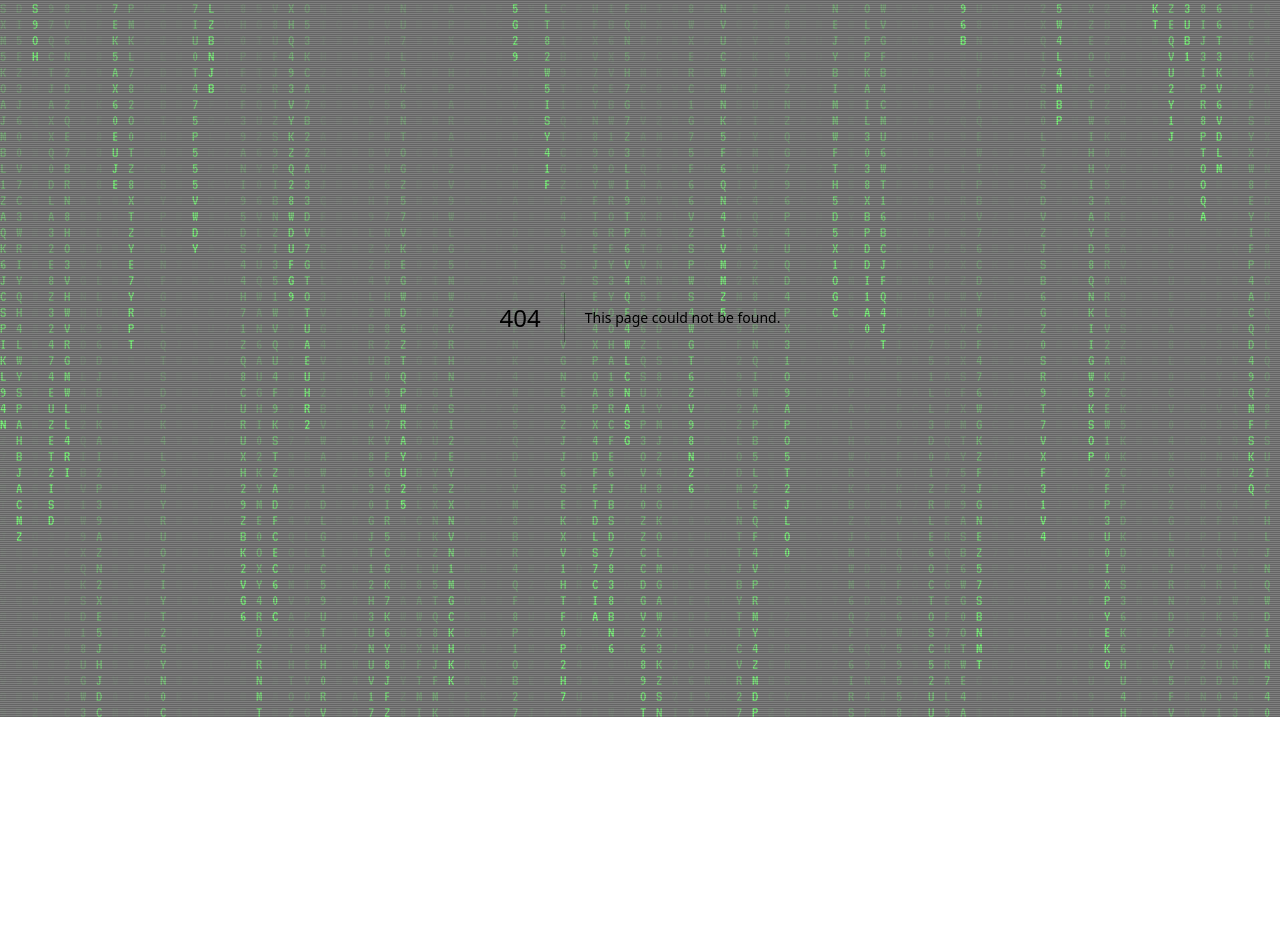
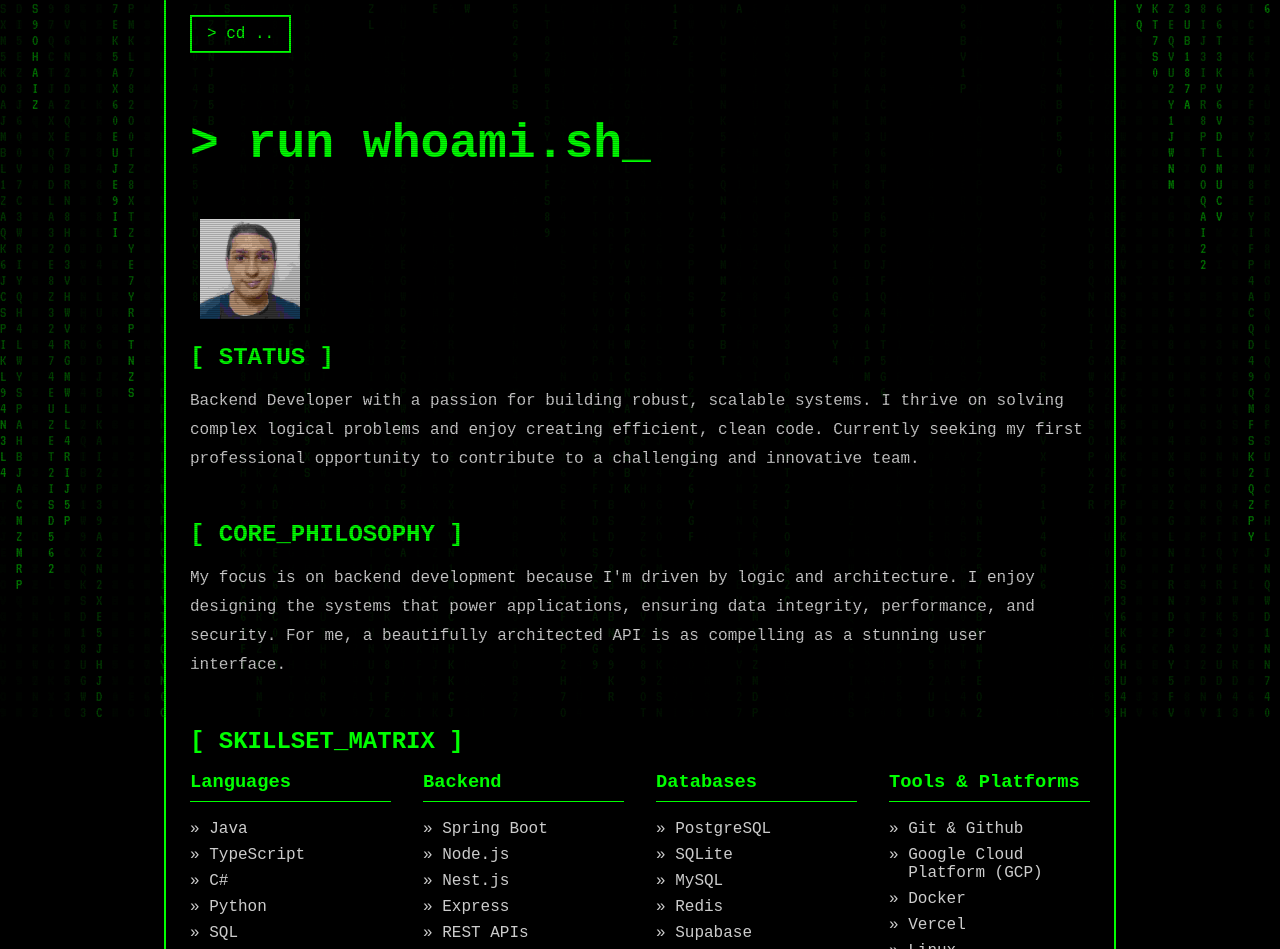
Before and after one commit to BrunoYDev/My-Portfolio, a Next.js app: page /about in a window 1280 px wide. Before the commit this address had no page. Shown: the part 83-1032 px from the top of the page. Before the commit the page ends 800 px from the top, so only its background shows below. Built offline with nearby package versions, Linux system fonts and the light colour scheme.

Commit message:
Add: A new about page exclusive for this portfolio

```diff
--- /dev/null
+++ b/src/app/about/about.module.css
@@ -0,0 +1,134 @@
+.container {
+  max-width: 900px;
+  margin: 4rem auto;
+  padding: 2rem 1.5rem 4rem 1.5rem;
+  font-family: "Courier New", Courier, monospace;
+
+  background-color: rgba(0, 0, 0, 0.8);
+  border: 2px solid #00ff00;
+}
+
+.mainTitle {
+  font-family: inherit;
+  font-size: clamp(2rem, 6vw, 3rem);
+  color: #00ff00;
+  margin-bottom: 3rem;
+}
+.mainTitle::after {
+  content: "_";
+  animation: blink 1s step-start 0s infinite;
+}
+
+@keyframes blink {
+  50% {
+    opacity: 0;
+  }
+}
+
+.section {
+  margin-bottom: 3rem;
+}
+
+.sectionTitle {
+  font-family: inherit;
+  font-size: 1.5rem;
+  color: #00ff00;
+  margin-bottom: 1rem;
+}
+
+.section p {
+  color: #ccc;
+  line-height: 1.8;
+  margin: 0;
+}
+
+.skillsGrid {
+  display: grid;
+  grid-template-columns: repeat(auto-fit, minmax(200px, 1fr));
+  gap: 2rem;
+}
+
+.skillsGrid h3 {
+  color: #00ff00;
+  border-bottom: 1px solid #00ff00;
+  padding-bottom: 0.5rem;
+  margin-top: 0;
+}
+
+.skillsGrid ul {
+  list-style-type: "» ";
+  padding-left: 1.2rem;
+  margin: 0;
+  color: #ccc;
+}
+
+.skillsGrid li {
+  margin-bottom: 0.5rem;
+}
+
+.externalLink {
+  text-decoration: underline;
+  font-weight: bold;
+}
+
+.container > * {
+  opacity: 0;
+  animation: fadeIn 0.5s ease-out forwards;
+  animation-delay: calc(0.1s * var(--index));
+}
+
+@keyframes fadeIn {
+  from {
+    opacity: 0;
+    transform: translateY(10px);
+  }
+  to {
+    opacity: 1;
+    transform: translateY(0);
+  }
+}
+
+.section p {
+  color: #ccc;
+  line-height: 1.8;
+  margin: 0;
+  font-family: "Courier New", Courier, monospace;
+  overflow-wrap: break-word;
+  word-break: break-word;
+}
+
+.mainTitle {
+  opacity: 0;
+  animation: fadeInTitle 0.8s ease-out forwards;
+}
+
+@keyframes fadeInTitle {
+  from {
+    opacity: 0;
+    transform: translateY(-20px);
+  }
+  to {
+    opacity: 1;
+    transform: translateY(0);
+  }
+}
+
+.homeButton {
+  background-color: transparent;
+  color: #00ff00;
+  border: 2px solid #00ff00;
+  padding: 8px 15px;
+  text-decoration: none;
+  font-family: "Courier New", Courier, monospace;
+  font-size: 1rem;
+  margin-bottom: 2rem;
+  display: inline-block;
+  cursor: pointer;
+  opacity: 0;
+  animation: fadeIn 0.5s ease-out forwards 0.3s;
+}
+
+.homeButton:hover {
+  background-color: #00ff00;
+  color: #000;
+}
--- /dev/null
+++ b/src/app/about/page.tsx
@@ -0,0 +1,119 @@
+// src/app/about/page.tsx
+import Link from "next/link";
+import styles from "./about.module.css";
+import Image from "next/image";
+import { TypingParagraph } from "@/components/TyphingParagraph/TyphingParagraph";
+import { TypingLinkParagraph } from "@/components/TypingLinkParagraph/TypingLinkParagraph";
+
+export default function AboutPage() {
+  const finalParagraphText =
+    "For more on my personal philosophy and the inspiration behind my blog's Y2K design, you can access the archive here.";
+
+  return (
+    <main className={styles.container}>
+      <Link href="/" className={styles.homeButton}>
+        &gt; cd ..
+      </Link>
+
+      <h1
+        className={styles.mainTitle}
+        style={{ "--index": 1 } as React.CSSProperties}
+      >
+        &gt; run whoami.sh
+      </h1>
+
+      <section
+        className={styles.section}
+        style={{ "--index": 2 } as React.CSSProperties}
+      >
+        <Image
+          src="/me.gif"
+          alt="A pixelated and glitched profile picture of Bruno"
+          width={100}
+          height={100}
+          className={styles.avatar}
+          unoptimized
+          style={{ "--index": 0, marginLeft: '10px' } as React.CSSProperties}
+        />
+        <h2 className={styles.sectionTitle}>[ STATUS ]</h2>
+        <TypingParagraph text="Backend Developer with a passion for building robust, scalable systems. I thrive on solving complex logical problems and enjoy creating efficient, clean code. Currently seeking my first professional opportunity to contribute to a challenging and innovative team." />
+      </section>
+
+      <section
+        className={styles.section}
+        style={{ "--index": 3 } as React.CSSProperties}
+      >
+        <h2 className={styles.sectionTitle}>[ CORE_PHILOSOPHY ]</h2>
+        <TypingParagraph text="My focus is on backend development because I'm driven by logic and architecture. I enjoy designing the systems that power applications, ensuring data integrity, performance, and security. For me, a beautifully architected API is as compelling as a stunning user interface." />
+      </section>
+
+      <section
+        className={styles.section}
+        style={{ "--index": 4 } as React.CSSProperties}
+      >
+        <h2 className={styles.sectionTitle}>[ SKILLSET_MATRIX ]</h2>
+        <div className={styles.skillsGrid}>
+          <div style={{ "--index": 5 } as React.CSSProperties}>
+            <h3>Languages</h3>
+            <ul>
+              <li>Java</li>
+              <li>TypeScript</li>
+              <li>C#</li>
+              <li>Python</li>
+              <li>SQL</li>
+            </ul>
+          </div>
+          <div style={{ "--index": 6 } as React.CSSProperties}>
+            <h3>Backend</h3>
+            <ul>
+              <li>Spring Boot</li>
+              <li>Node.js</li>
+              <li>Nest.js</li>
+              <li>Express</li>
+              <li>REST APIs</li>
+            </ul>
+          </div>
+          <div style={{ "--index": 7 } as React.CSSProperties}>
+            <h3>Databases</h3>
+            <ul>
+              <li>PostgreSQL</li>
+              <li>SQLite</li>
+              <li>MySQL</li>
+              <li>Redis</li>
+              <li>Supabase</li>
+            </ul>
+          </div>
+          <div style={{ "--index": 8 } as React.CSSProperties}>
+            <h3>Tools & Platforms</h3>
+            <ul>
+              <li>Git & Github</li>
+              <li>Google Cloud Platform (GCP)</li>
+              <li>Docker</li>
+              <li>Vercel</li>
+              <li>Linux</li>
+            </ul>
+          </div>
+        </div>
+      </section>
+
+      <section
+        className={styles.section}
+        style={{ "--index": 9 } as React.CSSProperties}
+      >
+        <h2 className={styles.sectionTitle}>[ LOGS & MUSINGS ]</h2>
+        <TypingLinkParagraph fullText={finalParagraphText}>
+          For more on my personal philosophy and the inspiration behind my
+          blog's Y2K design, you can{" "}
+          <Link
+            href="https://brunorgarciablog.vercel.app/about"
+            target="_blank"
+            className={styles.externalLink}
+          >
+            access the archive here
+          </Link>
+          .
+        </TypingLinkParagraph>
+      </section>
+    </main>
+  );
+}
```
